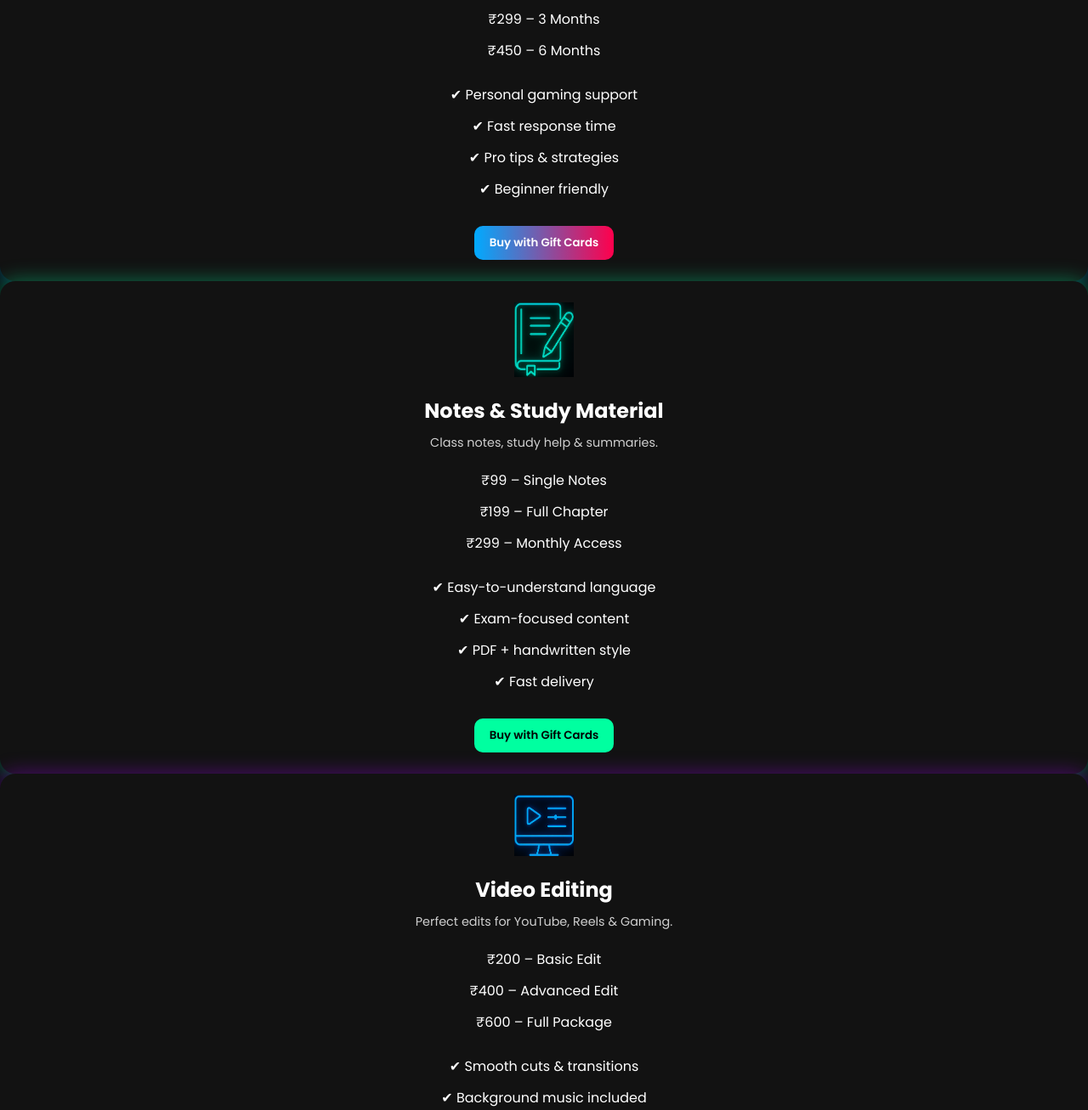
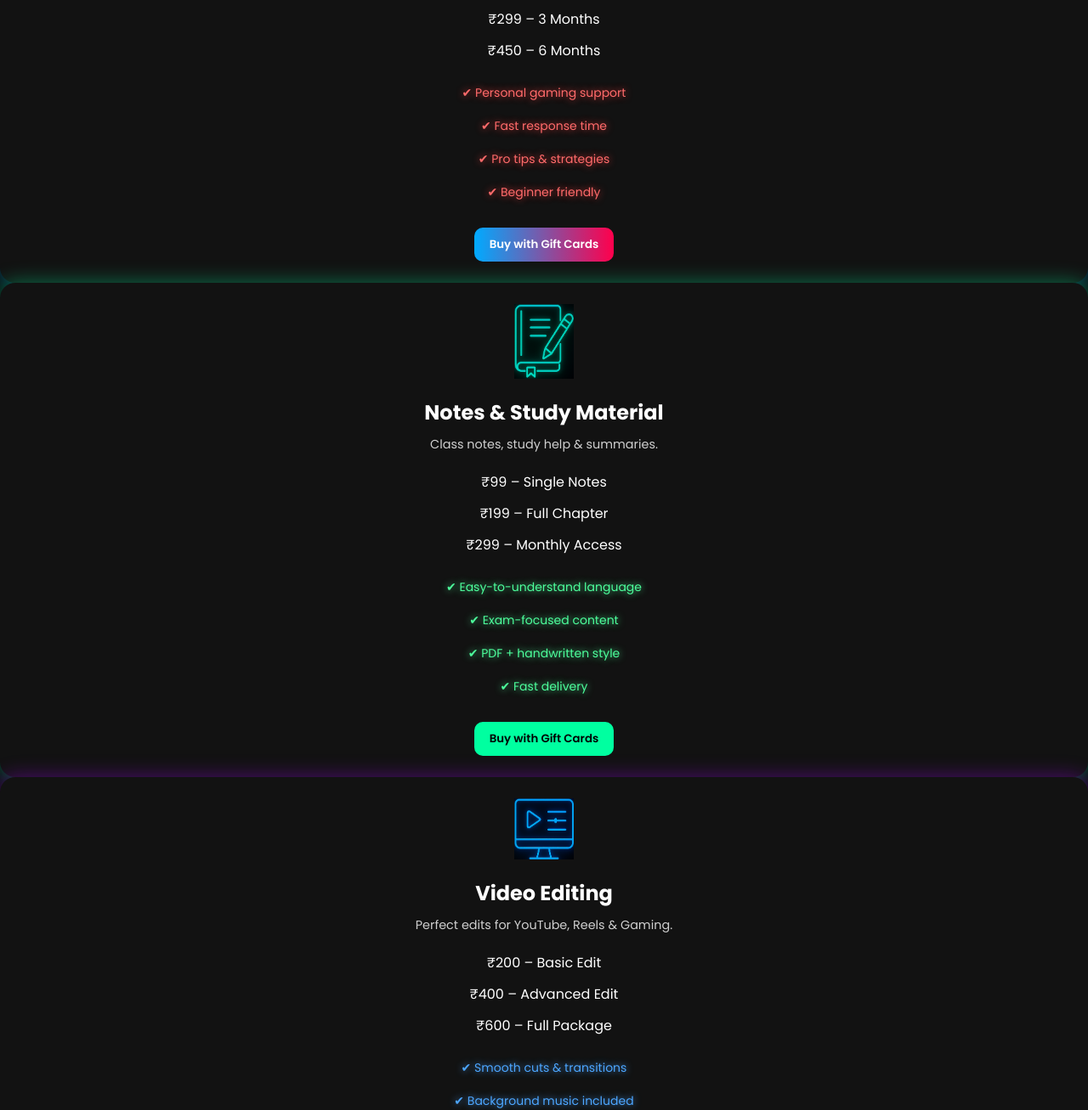
Before and after one commit to Vgmaing/vg-services, a plain HTML site: page index.html in a window 1280 px wide. Shown: the part 480-1787 px from the top of the page at 85% size. Drawn offline with Linux system fonts and the light colour scheme.

Commit message:
style.css

```diff
--- a/style.css
+++ b/style.css
@@ -130,3 +130,39 @@ body {
   margin-top: 10px;
   opacity: 0.7;
 }
+.benefits {
+  margin-top: 12px;
+  padding-left: 0;
+  list-style: none;
+}
+
+.benefits li {
+  font-size: 14px;
+  margin: 6px 0;
+  color: #bffcff;
+  text-shadow: 0 0 6px rgba(0, 255, 255, 0.6);
+}
+
+/* Gaming color */
+.card.gaming .benefits li {
+  color: #ff6b6b;
+  text-shadow: 0 0 8px rgba(255, 60, 60, 0.8);
+}
+
+/* Notes */
+.card.notes .benefits li {
+  color: #4dff9c;
+  text-shadow: 0 0 8px rgba(77, 255, 156, 0.8);
+}
+
+/* Video */
+.card.video .benefits li {
+  color: #4da6ff;
+  text-shadow: 0 0 8px rgba(77, 166, 255, 0.8);
+}
+
+/* GFX */
+.card.gfx .benefits li {
+  color: #d46bff;
+  text-shadow: 0 0 8px rgba(212, 107, 255, 0.8);
+}
```
